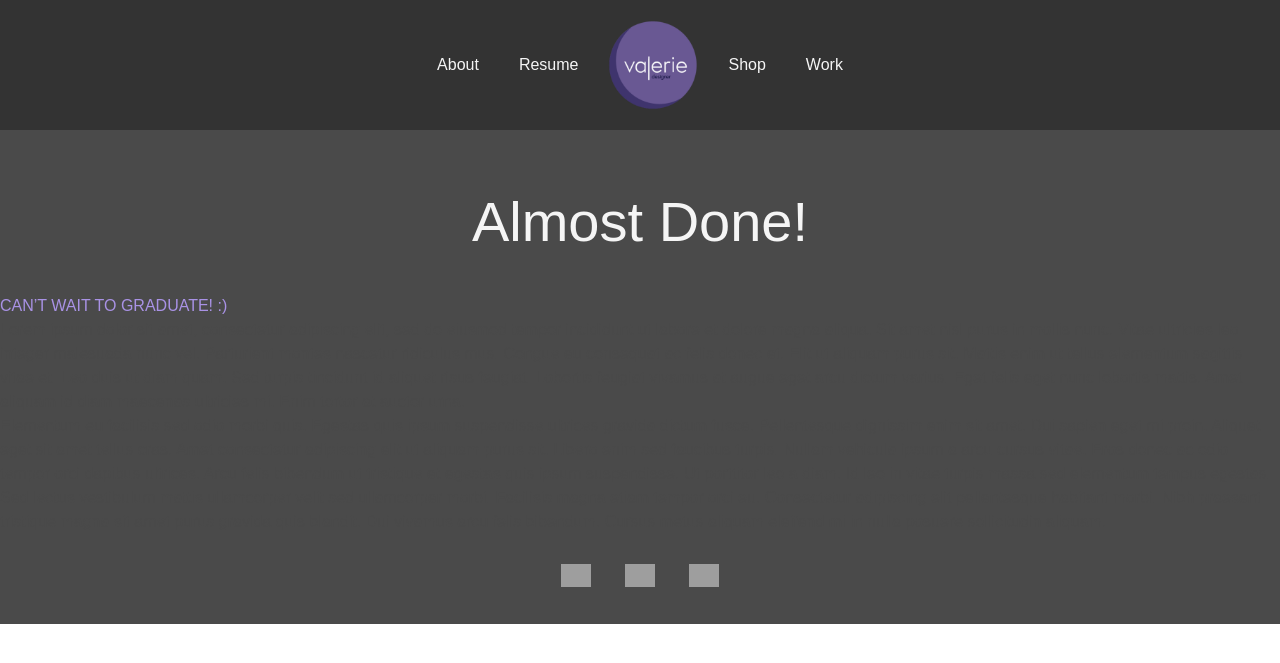
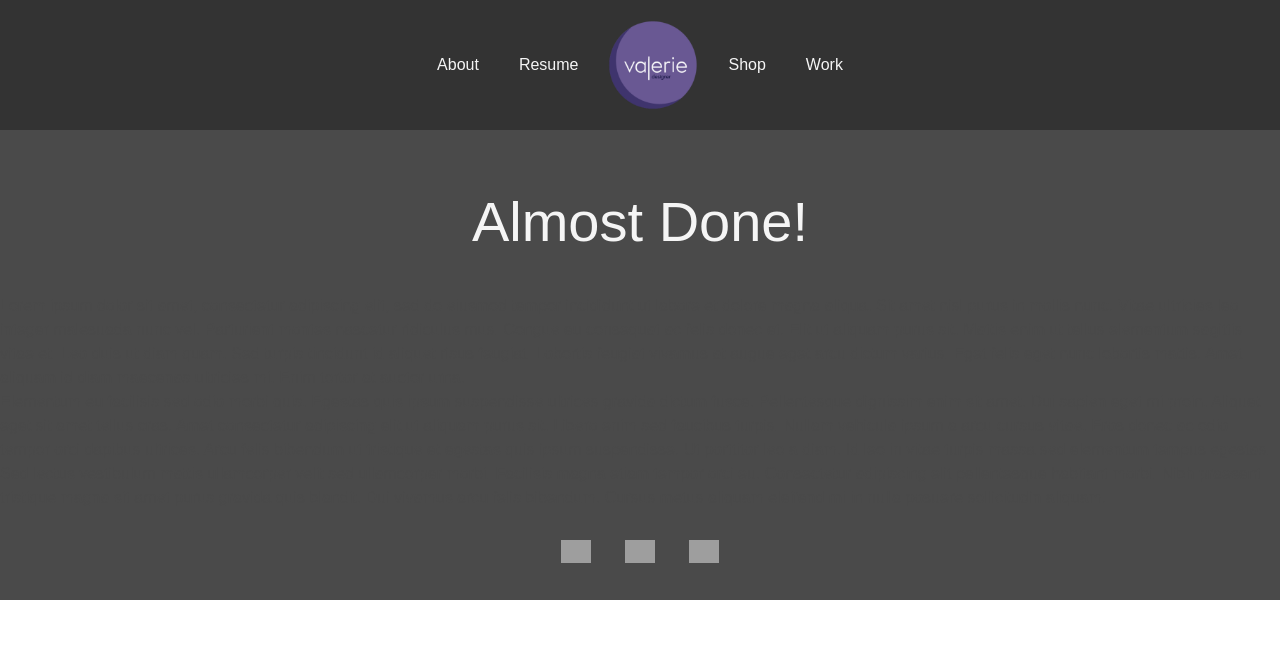
Before and after one commit to vlandguth/valdoes.work, a Jekyll site: the page built from _posts/2018-06-10-almost-done.markdown, in a window 1280 px wide. Shown: the top 663 px of the page. Built offline with Jekyll 4.4.1, drawn with Linux system fonts in a browser that asks for light colours; grey boxes are pictures that could not be loaded.

Commit message:
Updated Almost Done

```diff
--- a/_posts/2018-06-10-almost-done.markdown
+++ b/_posts/2018-06-10-almost-done.markdown
@@ -7,8 +7,6 @@ layout: default
 
 # Almost Done!
 
-## Can't wait to graduate! :)
-
 Lorem ipsum dolor sit amet, consectetur adipiscing elit, sed do eiusmod tempor incididunt ut labore et dolore magna aliqua. Sit amet nisl purus in mollis nunc. Vitae ultricies leo integer malesuada nunc vel. Parturient montes nascetur ridiculus mus. Congue eu consequat ac felis donec et. Elit ut aliquam purus sit. Mattis enim ut tellus elementum sagittis vitae et. Leo duis ut diam quam. Sed turpis tincidunt id aliquet risus feugiat. Lobortis feugiat vivamus at augue eget arcu dictum varius. Eget felis eget nunc lobortis mattis. Amet aliquam id diam maecenas ultricies mi. Enim tortor at auctor urna.
 
 Elementum eu facilisis sed odio morbi quis. Egestas quis ipsum suspendisse ultrices gravida dictum fusce. Pellentesque dignissim enim sit amet. Dui sapien eget mi proin. Aliquet eget sit amet tellus cras. Amet consectetur adipiscing elit ut aliquam purus sit. Libero enim sed faucibus turpis. Nullam vehicula ipsum a arcu cursus vitae. Eros donec ac odio tempor orci dapibus ultrices. Arcu felis bibendum ut tristique et egestas quis ipsum suspendisse. Ut porttitor leo a diam. Id leo in vitae turpis massa sed elementum tempus egestas. Sed lectus vestibulum mattis ullamcorper velit sed ullamcorper morbi. Facilisis magna etiam tempor orci eu. Consectetur adipiscing elit pellentesque habitant morbi. Nibh praesent tristique magna sit amet purus gravida quis blandit. Dui vivamus arcu felis bibendum. Cursus metus aliquam eleifend mi in nulla posuere sollicitudin aliquam.
```
